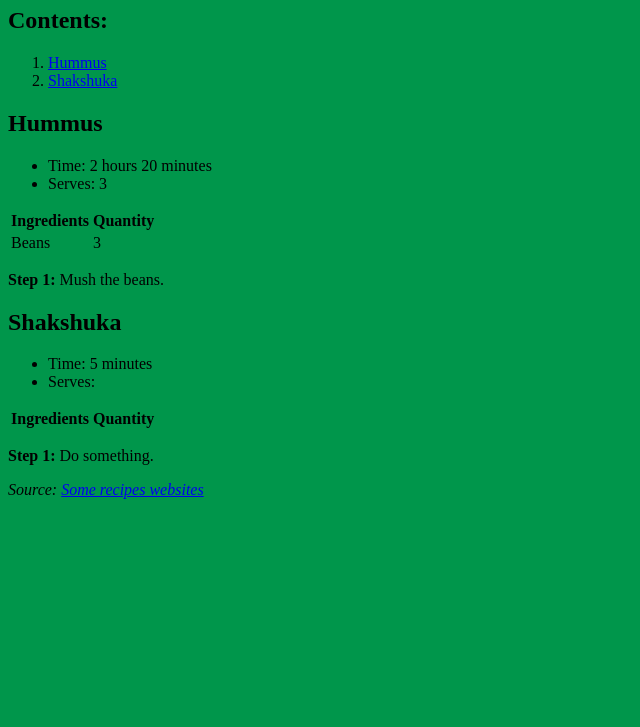
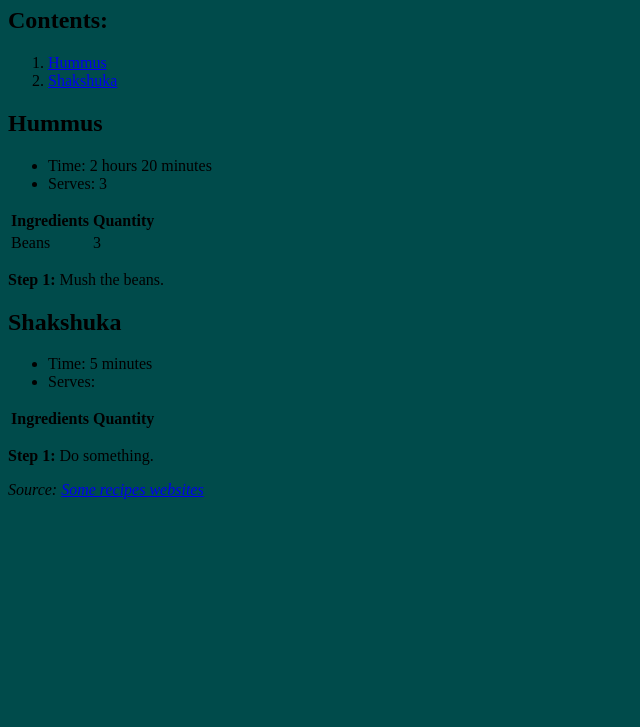
Before and after one commit to charliekp2019/charliekp2019.github.io, a plain HTML site: page index.html in a window 1280 px wide. Shown: the part 73-800 px from the top of the page, without its empty margins (0-640 px from the left). Drawn offline with Linux system fonts and the light colour scheme.

Commit message:
Update index.html

```diff
--- a/index.html
+++ b/index.html
@@ -5,7 +5,7 @@
         <meta charset="utf-8">
         <style>
            body {
-               background-color: rgb(0, 150, 75)
+               background-color: rgb(0, 75, 75)
             }
         </style>
     </head>
```
